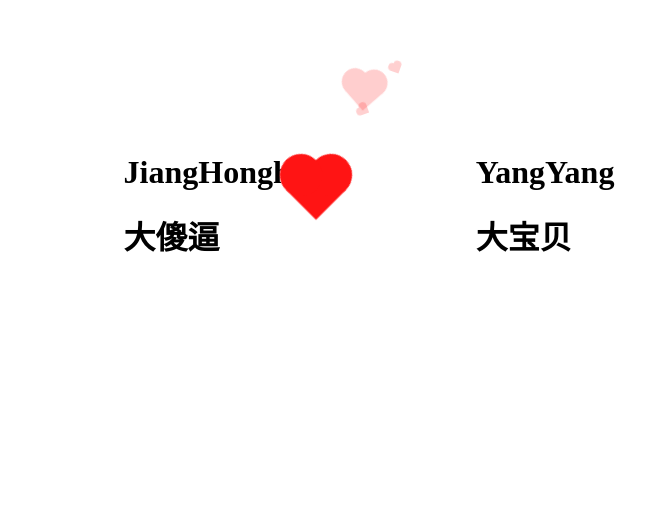
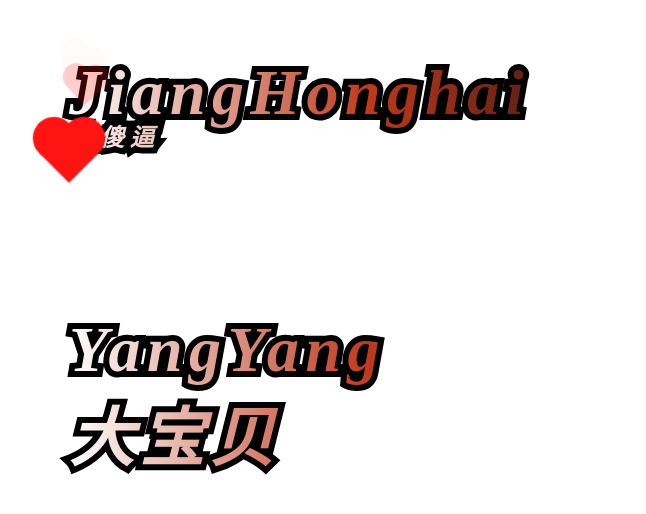
Before and after one commit to lalab612/lalab612.github.io, a plain HTML site: page index.html in a window 1280 px wide. Shown: the part 194-708 px from the top of the page, without its empty margins (271-917 px from the left). Drawn offline with Linux system fonts and the light colour scheme.

Commit message:
Add files via upload

```diff
--- a/index.html
+++ b/index.html
@@ -9,6 +9,48 @@
 	  justify-content: center;
 	  align-items: center;
 	  background-color: #fff;
+	}
+
+	.content{
+	  width: 600px;
+	  height: 360px;
+	  z-index: -3;
+	  position: relative;
+	  user-select: none;
+	  -webkit-user-select: none;
+	}
+	h1{
+	  margin: 0;
+	  font-size: 4rem;
+	  color: transparent;
+	  background: linear-gradient(to right, #fff, #BF391B, #0D0D0D);
+	  -webkit-text-fill-color: transparent;
+	  background-clip: text;
+	  -webkit-background-clip: text;
+	  position: relative;
+	  letter-spacing: 0.4rem;
+	  font-style: italic;
+	}
+	h1::before,
+	h1::after{
+	  content: attr(data-text);
+	  position: absolute;
+	  top: 0;
+	  left: 0;
+	  color: transparent;
+	  -webkit-text-stroke: 12px #000;
+	  z-index: -1;
+	}
+	h1::after{
+	  -webkit-text-stroke: 17px #fff;
+	  z-index: -2;
+	}
+	h1:nth-child(2){
+	  margin-top: -12px;
+	  font-size: 1.5rem;
+	}
+	.content:hover{
+	  filter: none;
 	}
 
 
@@ -215,79 +257,27 @@
 	100% {transform: translateY(-750%) translateX(-10%) scale(1) rotate(80deg); opacity: 0;}
 	}
 
-	.content_1{
-	  width: 606px;
-	  height: 360px;
-	  filter: grayscale(80%);
-	  background-size: cover;
-	  z-index: -3;
-	  position: relative;
-	  user-select: none;
-	  -webkit-user-select: none;
-	}
-	.content{
-	  width: 606px;
-	  height: 360px;
-	  filter: grayscale(80%);
-	  background-size: cover;
-	  z-index: -3;
-	  position: relative;
-	  user-select: none;
-	  -webkit-user-select: none;
-	}
-	h1{
-	  margin: 0;
-	  font-size: 4rem;
-	  color: transparent;
-	  background: linear-gradient(to right, #fff, #BF391B, #0D0D0D);
-	  -webkit-text-fill-color: transparent;
-	  background-clip: text;
-	  -webkit-background-clip: text;
-	  position: relative;
-	  letter-spacing: 0.4rem;
-	  font-style: italic;
-	}
-	h1::before,
-	h1::after{
-	  content: attr(data-text);
-	  position: absolute;
-	  top: 0;
-	  left: 0;
-	  color: transparent;
-	  -webkit-text-stroke: 12px #000;
-	  z-index: -1;
-	}
-	h1::after{
-	  -webkit-text-stroke: 17px #fff;
-	  z-index: -2;
-	}
-	h1:nth-child(2){
-	  margin-top: -12px;
-	  font-size: 1.5rem;
-	}
-	.content:hover{
-	  filter: none;
-	}
-
-
     </style>
 </head>
 <body>
-   <div class="content_1">
+
+
+
+
+  <div class="content">
 	  <h1 data-text="JiangHonghai">
 		JiangHonghai
 	  </h1>
 	  <h1 data-text="大傻逼">
 		大傻逼
 	  </h1>
-  </div>
-  <div class="heart"></div>
-  <div class="heart1"></div>
-  <div class="heart2"></div>
-  <div class="heart3"></div>
-  <div class="heart4"></div>
 
-  <div class="content">
+	  <div class="heart"></div>
+	  <div class="heart1"></div>
+	  <div class="heart2"></div>
+	  <div class="heart3"></div>
+	  <div class="heart4"></div>
+
 	  <h1 data-text="YangYang">
 		YangYang
 	  </h1>
```
